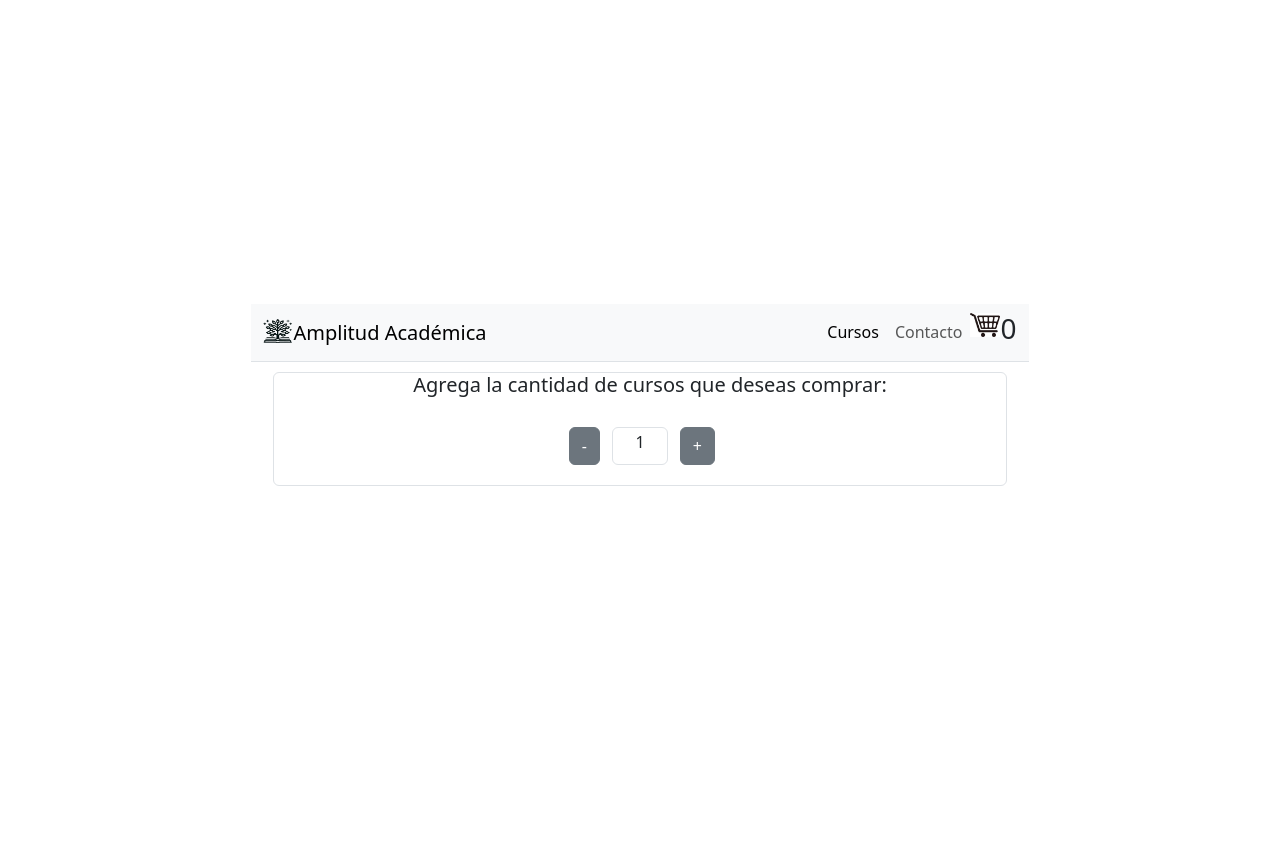
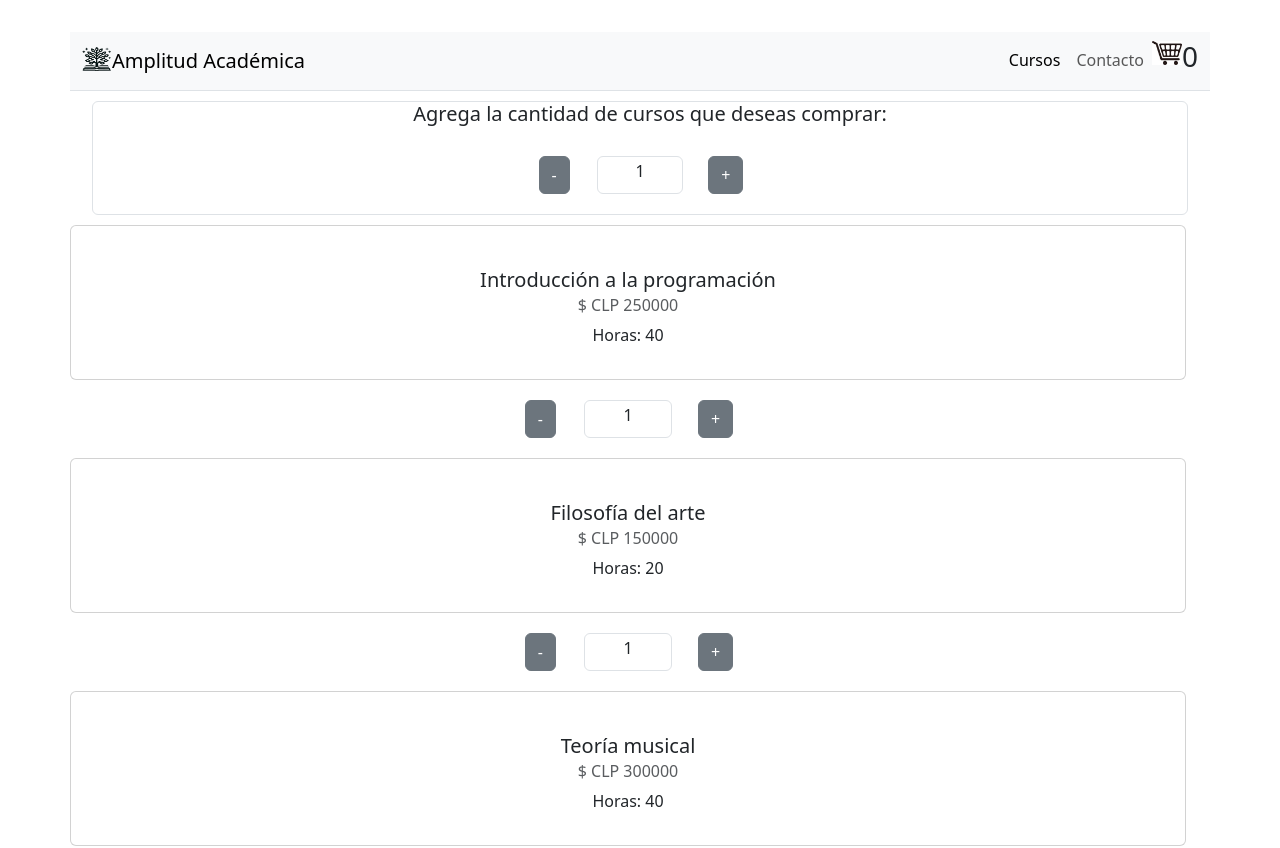
Before and after one commit to alexslater/catalogocursos, a React (Vite) app: page / in a window 1280 px wide. Shown: the top 848 px of the page. Before the commit the page ends 800 px from the top, so only its background shows below. Built offline with nearby package versions, Linux system fonts and the light colour scheme.

Commit message:
[JSX] Se implementa componente ItemListContainer e ItemCurso

```diff
--- a/package.json
+++ b/package.json
@@ -14,7 +14,8 @@
     "jquery": "^3.7.1",
     "popper.js": "^1.16.1",
     "react": "^18.3.1",
-    "react-dom": "^18.3.1"
+    "react-dom": "^18.3.1",
+    "react-router-dom": "^6.26.0"
   },
   "devDependencies": {
     "@types/react": "^18.3.3",
--- a/src/App.jsx
+++ b/src/App.jsx
@@ -6,6 +6,7 @@ import Boton from './components/Boton/Boton'
 import NavBar from './components/NavBar/NavBar'
 import ItemCount from './components/ItemCount/ItemCount'
 import './css/style.css'
+import ItemListContainer from './components/ItemListContainer/ItemListContainer'
 
 function App() {
 
@@ -18,6 +19,9 @@ function App() {
         <h5>Agrega la cantidad de cursos que deseas comprar:</h5>
         <ItemCount />
       </div>
+      <div className='row'>
+        <ItemListContainer />
+      </div>
     </div>
 
   )
--- /dev/null
+++ b/src/asyncMock.js
@@ -0,0 +1,59 @@
+// Mock del backend para el proyecto.
+
+const cursos = [
+    {
+        "id": 1,
+        "nombre_curso": "Introducción a la programación",
+        "horas": 40,
+        "valor": 250000
+    },
+    {
+        "id": 2,
+        "nombre_curso": "Filosofía del arte",
+        "horas": 20,
+        "valor": 150000
+    },
+    {
+        "id": 3,
+        "nombre_curso": "Teoría musical",
+        "horas": 40,
+        "valor": 300000
+    },
+    {
+        "id": 4,
+        "nombre_curso": "Bajo eléctrico",
+        "horas": 20,
+        "valor": 140000
+    },
+    {
+        "id": 5,
+        "nombre_curso": "Programación en ReactJS",
+        "horas": 30,
+        "valor": 180000
+    },
+    {
+        "id": 6,
+        "nombre_curso": "Excel básico",
+        "horas": 10,
+        "valor": 40000
+    },
+    {
+        "id": 7,
+        "nombre_curso": "Mindfulness",
+        "horas": 20,
+        "valor": 25000
+    }
+]
+
+export const getCursos = () => {
+
+    return new Promise((resolve, reject) => {
+
+        setTimeout(() => {
+            resolve(cursos)
+            reject("Error al obtener los cursos.")
+        }, 600)
+
+    })
+
+}
--- /dev/null
+++ b/src/components/ItemCurso/ItemCurso.jsx
@@ -0,0 +1,15 @@
+import React from 'react'
+
+const ItemCurso = ({curso}) => {
+
+ return (
+    <div key={curso.id} className='card'>
+        <h5 className='card-title'>{curso.nombre_curso}</h5>
+        <h6 className="card-subtitle mb-2 text-body-secondary">$ CLP {curso.valor}</h6>
+        <p className='card-text'>Horas: {curso.horas}</p>
+    </div>
+ )
+
+}
+
+export default ItemCurso
--- /dev/null
+++ b/src/components/ItemListContainer/ItemListContainer.jsx
@@ -0,0 +1,40 @@
+import React, { useState, useEffect } from 'react'
+import { getCursos } from '../../asyncMock'
+import ItemCurso from '../ItemCurso/ItemCurso'
+import ItemCount from '../ItemCount/ItemCount'
+
+const ItemListContainer = () => {
+
+    const [cursos, setCursos] = useState([])
+    const [cargando, setCargando] = useState(true)
+
+    useEffect(() => {
+        getCursos()
+        .then((res) => setCursos(res))
+        .catch((err) => console.log("Error: " + err))
+        .finally(() => setCargando(false))
+    }, [])
+
+    console.log(cursos)
+
+    if(cargando) {
+        return (
+            <div><h4>Cargando...</h4></div>
+        )
+    }
+    else {
+        return (
+            <div className='row'>
+                {cursos.map((el) => {
+                    return (
+                       <><ItemCurso key={el.id} curso={el} />
+                       <ItemCount /></>
+                    )
+                })}
+            </div>
+        )
+    }
+
+}
+
+export default ItemListContainer
```
Also changed, not shown: 1 other file (tests, documents, lock files or other folders).
